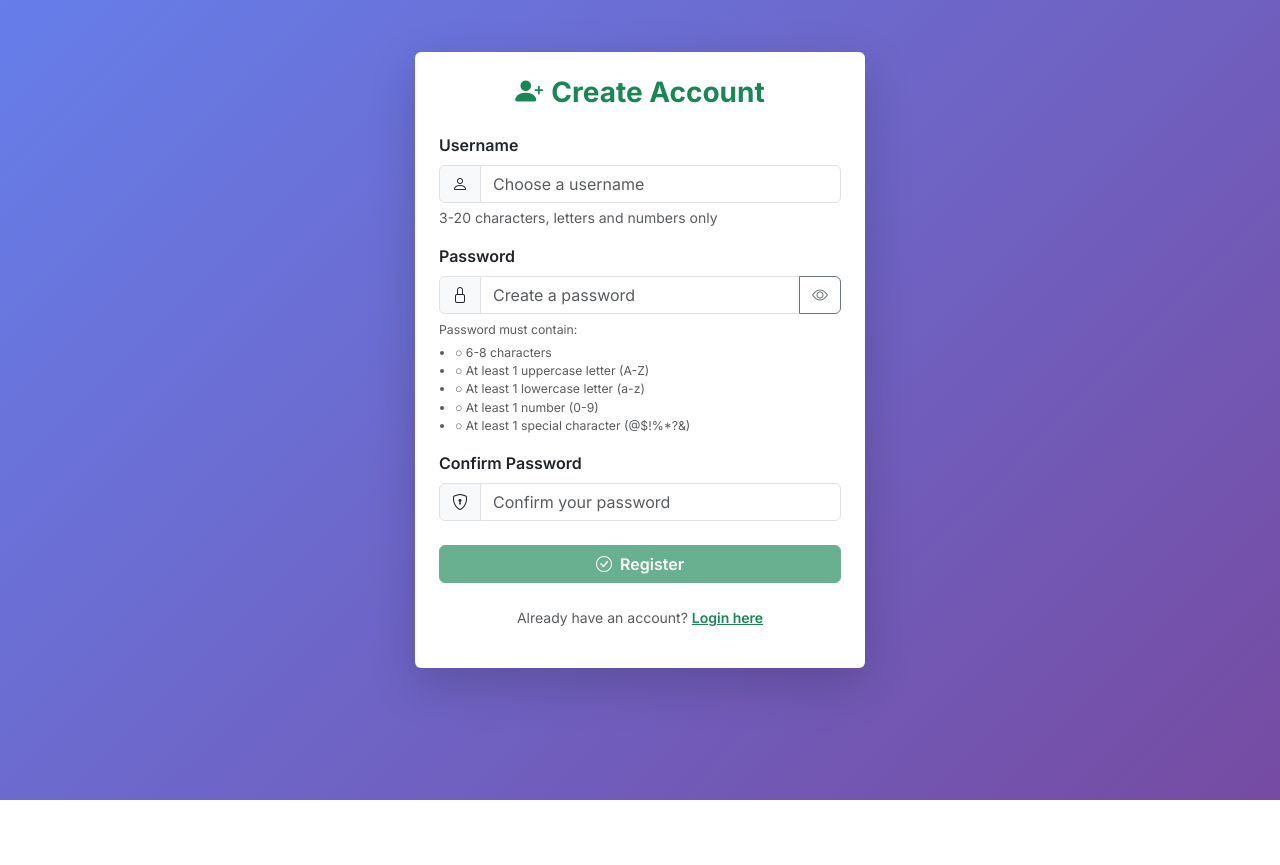
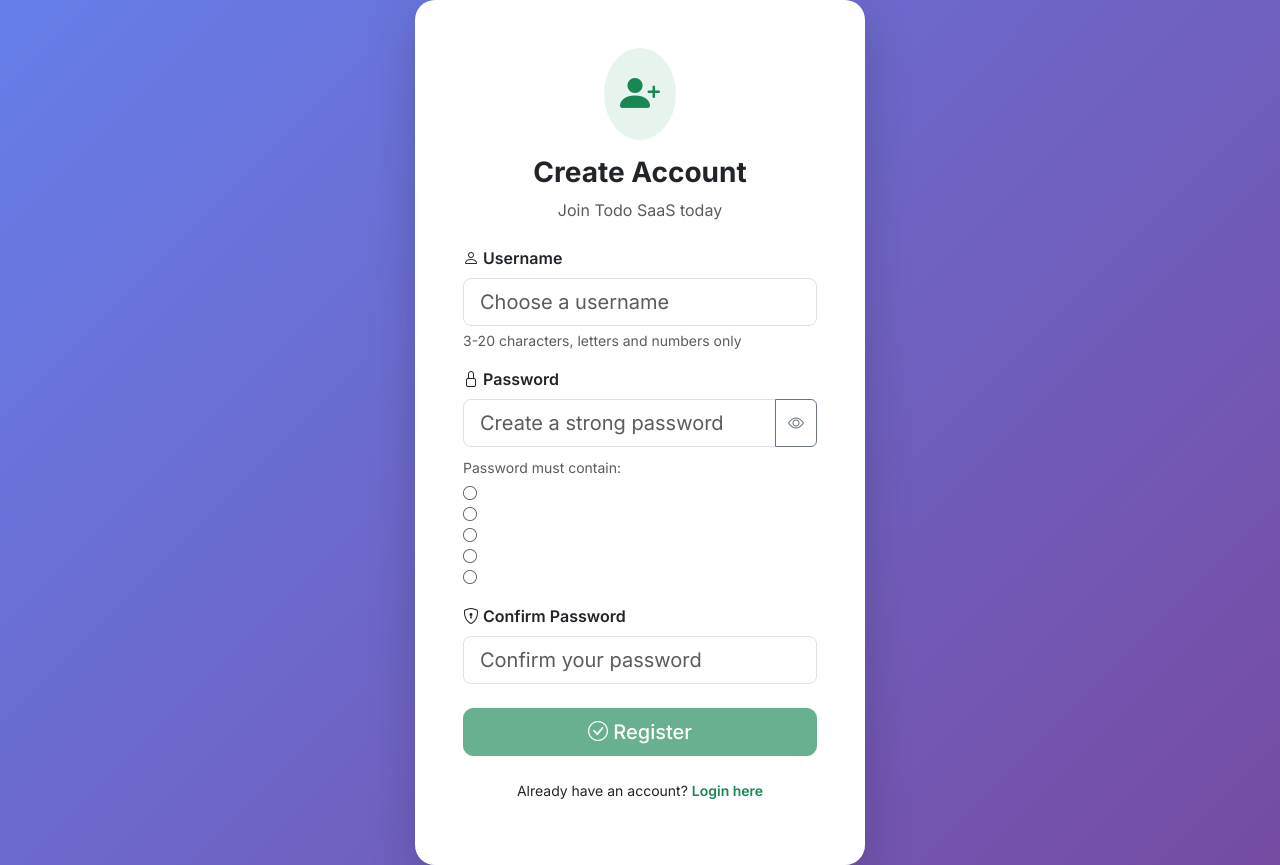
Before and after one commit to Agnish77/TodoApp, a Flask app: page /signup in a window 1280 px wide. Before the commit the page ends 800 px from the top, so only its background shows below. Run offline with Flask 3, Linux system fonts and the light colour scheme; some libraries are stand-ins or nearby versions.

Commit message:
Update signup.html

```diff
--- a/templates/signup.html
+++ b/templates/signup.html
@@ -1,12 +1,16 @@
 {% extends "base.html" %}
 {% block body %}
 
-<div class="container d-flex justify-content-center align-items-center" style="min-height:90vh;">
-  <div class="card shadow-lg border-0 p-4" style="max-width:450px;width:100%;">
-
-    <h3 class="text-center mb-4 fw-bold text-success">
-      <i class="bi bi-person-plus-fill me-2"></i>Create Account
-    </h3>
+<div class="container d-flex justify-content-center align-items-center" style="min-height: 90vh;">
+    <div class="card shadow-lg border-0" style="max-width: 450px; width: 100%; border-radius: 20px;" data-aos="fade-up">
+        <div class="card-body p-5">
+            <div class="text-center mb-4">
+                <div class="bg-success bg-opacity-10 rounded-circle p-3 d-inline-block mb-3">
+                    <i class="bi bi-person-plus-fill text-success fs-1"></i>
+                </div>
+                <h3 class="fw-bold">Create Account</h3>
+                <p class="text-muted">Join Todo SaaS today</p>
+            </div>
 
             {% with messages = get_flashed_messages(with_categories=true) %}
                 {% if messages %}
@@ -21,97 +25,106 @@
 
             <form method="POST" id="signupForm">
                 <div class="mb-3">
-        <label class="form-label fw-semibold">Username</label>
-        <div class="input-group">
-          <span class="input-group-text bg-light"><i class="bi bi-person"></i></span>
-          <input type="text" name="username" class="form-control" placeholder="Choose a username" required minlength="3" maxlength="20">
-        </div>
+                    <label class="form-label fw-semibold">
+                        <i class="bi bi-person"></i> Username
+                    </label>
+                    <input type="text" name="username" class="form-control form-control-lg"
+                           placeholder="Choose a username" required minlength="3" maxlength="20"
+                           pattern="[A-Za-z0-9]+" title="Only letters and numbers allowed">
                     <div class="form-text">3-20 characters, letters and numbers only</div>
                 </div>
 
                 <div class="mb-3">
-        <label class="form-label fw-semibold">Password</label>
+                    <label class="form-label fw-semibold">
+                        <i class="bi bi-lock"></i> Password
+                    </label>
                     <div class="input-group">
-          <span class="input-group-text bg-light"><i class="bi bi-lock"></i></span>
-          <input type="password" name="password" id="password" class="form-control" placeholder="Create a password" required>
+                        <input type="password" name="password" id="password" class="form-control form-control-lg"
+                               placeholder="Create a strong password" required>
                         <button class="btn btn-outline-secondary" type="button" id="togglePassword">
                             <i class="bi bi-eye"></i>
                         </button>
                     </div>
-        <div class="form-text" id="passwordRequirements">
-          <small>Password must contain:</small>
-          <ul class="small mt-1 mb-0 ps-3">
-            <li id="req-length" class="text-muted">✓ 6-8 characters</li>
-            <li id="req-upper" class="text-muted">✓ At least 1 uppercase letter (A-Z)</li>
-            <li id="req-lower" class="text-muted">✓ At least 1 lowercase letter (a-z)</li>
-            <li id="req-number" class="text-muted">✓ At least 1 number (0-9)</li>
-            <li id="req-special" class="text-muted">✓ At least 1 special character (@$!%*?&)</li>
-          </ul>
+                    <div class="mt-2" id="passwordRequirements">
+                        <small class="text-muted">Password must contain:</small>
+                        <div class="small mt-1">
+                            <div id="req-length" class="text-muted">
+                                <i class="bi bi-circle"></i> 6-8 characters
+                            </div>
+                            <div id="req-upper" class="text-muted">
+                                <i class="bi bi-circle"></i> Uppercase letter (A-Z)
+                            </div>
+                            <div id="req-lower" class="text-muted">
+                                <i class="bi bi-circle"></i> Lowercase letter (a-z)
+                            </div>
+                            <div id="req-number" class="text-muted">
+                                <i class="bi bi-circle"></i> Number (0-9)
+                            </div>
+                            <div id="req-special" class="text-muted">
+                                <i class="bi bi-circle"></i> Special character (@$!%*?&)
+                            </div>
+                        </div>
                     </div>
                 </div>
 
                 <div class="mb-4">
-        <label class="form-label fw-semibold">Confirm Password</label>
-        <div class="input-group">
-          <span class="input-group-text bg-light"><i class="bi bi-shield-lock"></i></span>
-          <input type="password" name="confirm" id="confirmPassword" class="form-control" placeholder="Confirm your password" required>
-        </div>
+                    <label class="form-label fw-semibold">
+                        <i class="bi bi-shield-lock"></i> Confirm Password
+                    </label>
+                    <input type="password" name="confirm" id="confirmPassword"
+                           class="form-control form-control-lg"
+                           placeholder="Confirm your password" required>
                     <div id="passwordMatchMsg" class="form-text"></div>
                 </div>
 
-      <button type="submit" id="registerBtn" class="btn btn-success w-100 fw-semibold" disabled>
-        <i class="bi bi-check-circle me-2"></i>Register
+                <button type="submit" id="registerBtn" class="btn btn-success btn-lg w-100 btn-modern" disabled>
+                    <i class="bi bi-check-circle"></i> Register
                 </button>
             </form>
 
-    <p class="text-center mt-4 small text-muted">
-      Already have an account? <a href="/login" class="text-success fw-semibold">Login here</a>
+            <p class="text-center mt-4 small">
+                Already have an account?
+                <a href="/login" class="text-success fw-semibold text-decoration-none">Login here</a>
             </p>
+        </div>
     </div>
 </div>
 
 <script>
-// Password validation function
 function validatePassword(password) {
-  const requirements = {
+    return {
         length: password.length >= 6 && password.length <= 8,
         upper: /[A-Z]/.test(password),
         lower: /[a-z]/.test(password),
         number: /[0-9]/.test(password),
         special: /[@$!%*?&]/.test(password)
     };
-  return requirements;
 }
 
-// Update UI based on password validation
 function updatePasswordUI() {
     const password = document.getElementById('password').value;
-  const requirements = validatePassword(password);
+    const req = validatePassword(password);
 
-  // Update requirement list colors
-  const lengthReq = document.getElementById('req-length');
-  const upperReq = document.getElementById('req-upper');
-  const lowerReq = document.getElementById('req-lower');
-  const numberReq = document.getElementById('req-number');
-  const specialReq = document.getElementById('req-special');
+    const updateReq = (id, valid) => {
+        const el = document.getElementById(id);
+        if (valid) {
+            el.innerHTML = '<i class="bi bi-check-circle-fill text-success"></i> ' + el.innerHTML.split('>')[1];
+            el.className = 'text-success';
+        } else {
+            el.innerHTML = '<i class="bi bi-circle"></i> ' + el.innerHTML.split('>')[1];
+            el.className = 'text-muted';
+        }
+    };
 
-  lengthReq.className = requirements.length ? 'text-success' : 'text-muted';
-  upperReq.className = requirements.upper ? 'text-success' : 'text-muted';
-  lowerReq.className = requirements.lower ? 'text-success' : 'text-muted';
-  numberReq.className = requirements.number ? 'text-success' : 'text-muted';
-  specialReq.className = requirements.special ? 'text-success' : 'text-muted';
+    updateReq('req-length', req.length);
+    updateReq('req-upper', req.upper);
+    updateReq('req-lower', req.lower);
+    updateReq('req-number', req.number);
+    updateReq('req-special', req.special);
 
-  // Update checkmark icons
-  lengthReq.innerHTML = (requirements.length ? '✓' : '○') + ' 6-8 characters';
-  upperReq.innerHTML = (requirements.upper ? '✓' : '○') + ' At least 1 uppercase letter (A-Z)';
-  lowerReq.innerHTML = (requirements.lower ? '✓' : '○') + ' At least 1 lowercase letter (a-z)';
-  numberReq.innerHTML = (requirements.number ? '✓' : '○') + ' At least 1 number (0-9)';
-  specialReq.innerHTML = (requirements.special ? '✓' : '○') + ' At least 1 special character (@$!%*?&)';
-
-  return Object.values(requirements).every(v => v === true);
+    return Object.values(req).every(v => v === true);
 }
 
-// Check if passwords match
 function checkPasswordsMatch() {
     const password = document.getElementById('password').value;
     const confirm = document.getElementById('confirmPassword').value;
@@ -119,33 +132,29 @@ function checkPasswordsMatch() {
 
     if (confirm.length === 0) {
         matchMsg.innerHTML = '';
-    matchMsg.className = 'form-text';
         return false;
     }
 
     if (password === confirm) {
-    matchMsg.innerHTML = '<i class="bi bi-check-circle-fill text-success"></i> <span class="text-success">Passwords match!</span>';
-    matchMsg.className = 'form-text text-success';
+        matchMsg.innerHTML = '<i class="bi bi-check-circle-fill text-success"></i> Passwords match!';
+        matchMsg.className = 'text-success';
         return true;
     } else {
-    matchMsg.innerHTML = '<i class="bi bi-x-circle-fill text-danger"></i> <span class="text-danger">Passwords do not match</span>';
-    matchMsg.className = 'form-text text-danger';
+        matchMsg.innerHTML = '<i class="bi bi-x-circle-fill text-danger"></i> Passwords do not match';
+        matchMsg.className = 'text-danger';
         return false;
     }
 }
 
-// Enable/disable register button
 function updateRegisterButton() {
     const isPasswordValid = updatePasswordUI();
     const doPasswordsMatch = checkPasswordsMatch();
     const username = document.querySelector('input[name="username"]').value;
-  const isUsernameValid = username.length >= 3 && username.length <= 20 && /^[a-zA-Z0-9]+$/.test(username);
+    const isUsernameValid = username.length >= 3 && /^[A-Za-z0-9]+$/.test(username);
 
-  const registerBtn = document.getElementById('registerBtn');
-  registerBtn.disabled = !(isPasswordValid && doPasswordsMatch && isUsernameValid);
+    document.getElementById('registerBtn').disabled = !(isPasswordValid && doPasswordsMatch && isUsernameValid);
 }
 
-// Toggle password visibility
 document.getElementById('togglePassword').addEventListener('click', function() {
     const passwordInput = document.getElementById('password');
     const type = passwordInput.getAttribute('type') === 'password' ? 'text' : 'password';
@@ -154,29 +163,10 @@ document.getElementById('togglePassword').addEventListener('click', function() {
     this.querySelector('i').classList.toggle('bi-eye-slash');
 });
 
-// Add event listeners
 document.getElementById('password').addEventListener('input', updateRegisterButton);
 document.getElementById('confirmPassword').addEventListener('input', updateRegisterButton);
 document.querySelector('input[name="username"]').addEventListener('input', updateRegisterButton);
 
-// Initial check
 updateRegisterButton();
-
-// Username validation on input
-document.querySelector('input[name="username"]').addEventListener('input', function(e) {
-  const username = e.target.value;
-  const usernameHelp = document.querySelector('.input-group + .form-text');
-  if (username && !/^[a-zA-Z0-9]+$/.test(username)) {
-    this.setCustomValidity('Username can only contain letters and numbers');
-    this.style.borderColor = '#dc3545';
-  } else if (username.length < 3) {
-    this.setCustomValidity('Username must be at least 3 characters');
-    this.style.borderColor = '#dc3545';
-  } else {
-    this.setCustomValidity('');
-    this.style.borderColor = '#198754';
-  }
-});
 </script>
-
 {% endblock %}
```
Lines whose indentation alone changed are shown as unchanged.
